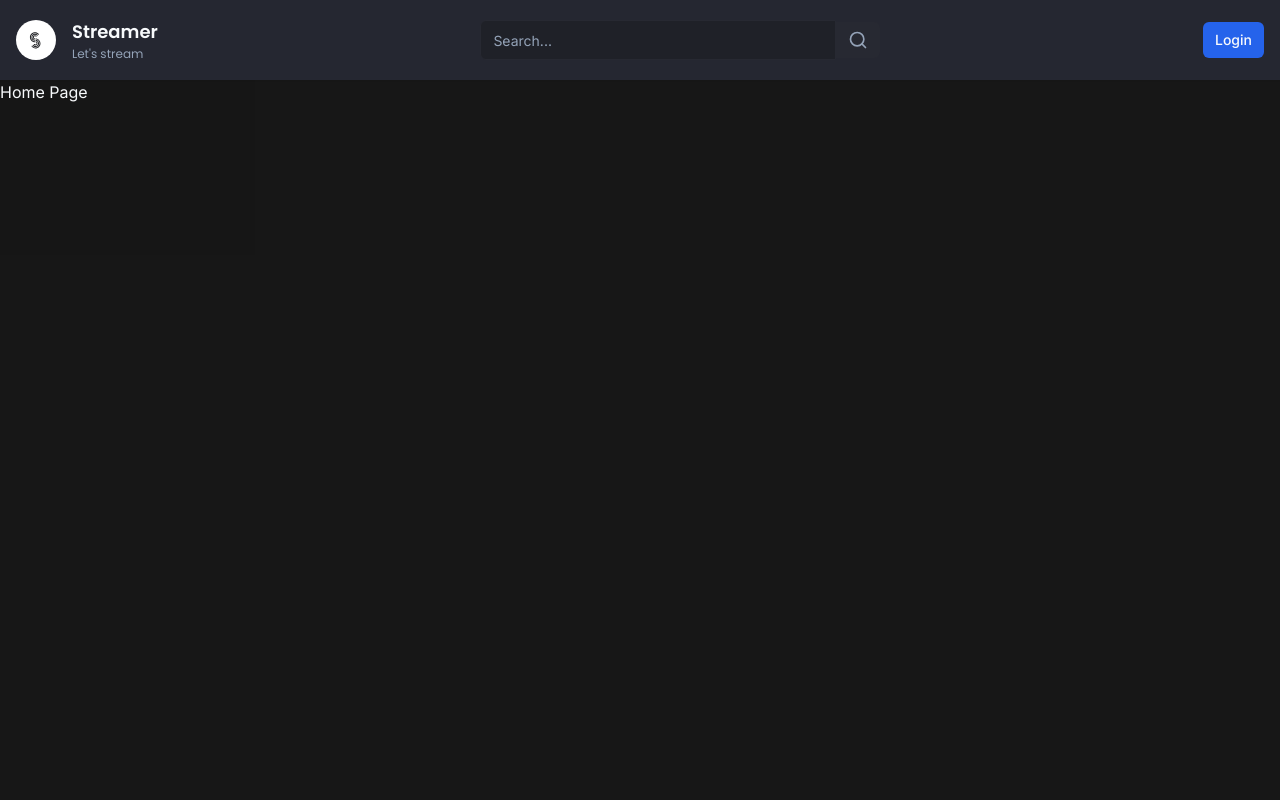
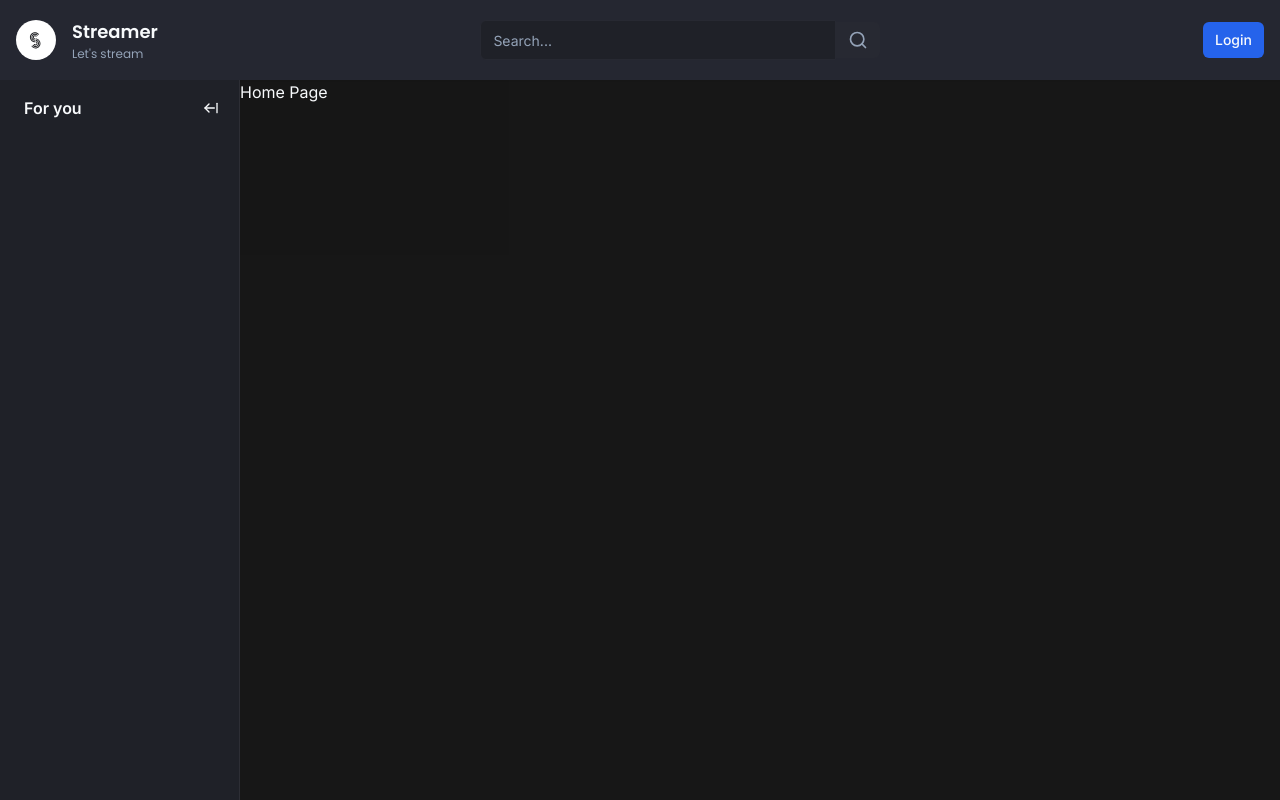
Before and after one commit to YashwanthKothakota9/streamer, a Next.js app: page / in a window 1280 px wide. Built offline with nearby package versions, Linux system fonts and the light colour scheme; no server answers.

Commit message:
feat/: Add resposnive sidebar

```diff
--- /dev/null
+++ b/app/(browse)/_components/container.tsx
@@ -0,0 +1,29 @@
+'use client';
+
+import { useEffect } from 'react';
+import { useMediaQuery } from 'usehooks-ts';
+
+import { cn } from '@/lib/utils';
+import { useSidebar } from '@/store/use-sidebar';
+
+export const Container = ({ children }: { children: React.ReactNode }) => {
+  const matches = useMediaQuery('(max-width: 1024px)');
+
+  const { collapsed, onExpand, onCollapse } = useSidebar((state) => state);
+
+  useEffect(() => {
+    if (matches) {
+      onCollapse();
+    } else {
+      onExpand();
+    }
+  }, [matches, onCollapse, onExpand]);
+
+  return (
+    <div
+      className={cn('flex-1', collapsed ? 'ml-[70px]' : 'ml-[70px] lg:ml-60')}
+    >
+      {children}
+    </div>
+  );
+};
--- /dev/null
+++ b/app/(browse)/_components/sidebar/index.tsx
@@ -0,0 +1,11 @@
+import { Toggle } from './toggle';
+import { Wrapper } from './wrapper';
+
+export const Sidebar = () => {
+  //Wrapper is responsible for collapsing the sidebar
+  return (
+    <Wrapper>
+      <Toggle />
+    </Wrapper>
+  );
+};
--- /dev/null
+++ b/app/(browse)/_components/sidebar/toggle.tsx
@@ -0,0 +1,40 @@
+'use client';
+
+import { Hint } from '@/components/hint';
+import { Button } from '@/components/ui/button';
+import { useSidebar } from '@/store/use-sidebar';
+import { ArrowLeftFromLine, ArrowRightFromLine, Divide } from 'lucide-react';
+
+export const Toggle = () => {
+  const { collapsed, onExpand, onCollapse } = useSidebar((state) => state);
+
+  const label = collapsed ? 'Expand' : 'Collapse';
+
+  return (
+    <>
+      {collapsed && (
+        <div className="hidden lg:flex w-full items-center justify-center pt-4 mb-4">
+          <Hint label={label} side="right" asChild>
+            <Button variant="ghost" className="h-auto p-2" onClick={onExpand}>
+              <ArrowRightFromLine className="h-4 w-4" />
+            </Button>
+          </Hint>
+        </div>
+      )}
+      {!collapsed && (
+        <div className="p-3 pl-6 mb-2 flex items-center w-full">
+          <p className="font-semibold text-primary">For you</p>
+          <Hint label={label} side="right" asChild>
+            <Button
+              onClick={onCollapse}
+              className="h-auto p-2 ml-auto"
+              variant="ghost"
+            >
+              <ArrowLeftFromLine className="h-4 w-4" />
+            </Button>
+          </Hint>
+        </div>
+      )}
+    </>
+  );
+};
--- /dev/null
+++ b/app/(browse)/_components/sidebar/wrapper.tsx
@@ -0,0 +1,23 @@
+'use client';
+
+import { cn } from '@/lib/utils';
+import { useSidebar } from '@/store/use-sidebar';
+
+type WrapperProps = {
+  children: React.ReactNode;
+};
+
+export const Wrapper = ({ children }: WrapperProps) => {
+  const { collapsed } = useSidebar((state) => state);
+
+  return (
+    <aside
+      className={cn(
+        'fixed left-0 flex flex-col w-60 h-full bg-background border-r border-[#2D2E35] z-50',
+        collapsed && 'w-[70px]'
+      )}
+    >
+      {children}
+    </aside>
+  );
+};
--- a/app/(browse)/layout.tsx
+++ b/app/(browse)/layout.tsx
@@ -1,10 +1,15 @@
 import { Navbar } from './_components/Navbar';
+import { Container } from './_components/container';
+import { Sidebar } from './_components/sidebar';
 
 const BrowseLayout = ({ children }: { children: React.ReactNode }) => {
   return (
     <>
       <Navbar />
-      <div className="flex h-full pt-20">{children}</div>
+      <div className="flex h-full pt-20">
+        <Sidebar />
+        <Container>{children}</Container>
+      </div>
     </>
   );
 };
--- /dev/null
+++ b/components/hint.tsx
@@ -0,0 +1,31 @@
+import {
+  Tooltip,
+  TooltipContent,
+  TooltipTrigger,
+  TooltipProvider,
+} from '@/components/ui/tooltip';
+
+interface HintProps {
+  label: string;
+  children: React.ReactNode;
+  asChild?: boolean;
+  side?: 'top' | 'bottom' | 'left' | 'right';
+  align?: 'start' | 'center' | 'end';
+}
+
+export const Hint = ({ label, children, asChild, side, align }: HintProps) => {
+  return (
+    <TooltipProvider>
+      <Tooltip delayDuration={0}>
+        <TooltipTrigger asChild={asChild}>{children}</TooltipTrigger>
+        <TooltipContent
+          className="text-black bg-white"
+          side={side}
+          align={align}
+        >
+          <p className="font-semibold">{label}</p>
+        </TooltipContent>
+      </Tooltip>
+    </TooltipProvider>
+  );
+};
--- /dev/null
+++ b/components/ui/tooltip.tsx
@@ -0,0 +1,30 @@
+"use client"
+
+import * as React from "react"
+import * as TooltipPrimitive from "@radix-ui/react-tooltip"
+
+import { cn } from "@/lib/utils"
+
+const TooltipProvider = TooltipPrimitive.Provider
+
+const Tooltip = TooltipPrimitive.Root
+
+const TooltipTrigger = TooltipPrimitive.Trigger
+
+const TooltipContent = React.forwardRef<
+  React.ElementRef<typeof TooltipPrimitive.Content>,
+  React.ComponentPropsWithoutRef<typeof TooltipPrimitive.Content>
+>(({ className, sideOffset = 4, ...props }, ref) => (
+  <TooltipPrimitive.Content
+    ref={ref}
+    sideOffset={sideOffset}
+    className={cn(
+      "z-50 overflow-hidden rounded-md border bg-popover px-3 py-1.5 text-sm text-popover-foreground shadow-md animate-in fade-in-0 zoom-in-95 data-[state=closed]:animate-out data-[state=closed]:fade-out-0 data-[state=closed]:zoom-out-95 data-[side=bottom]:slide-in-from-top-2 data-[side=left]:slide-in-from-right-2 data-[side=right]:slide-in-from-left-2 data-[side=top]:slide-in-from-bottom-2",
+      className
+    )}
+    {...props}
+  />
+))
+TooltipContent.displayName = TooltipPrimitive.Content.displayName
+
+export { Tooltip, TooltipTrigger, TooltipContent, TooltipProvider }
--- a/package.json
+++ b/package.json
@@ -13,6 +13,7 @@
     "@clerk/themes": "^1.7.9",
     "@prisma/client": "^5.7.0",
     "@radix-ui/react-slot": "^1.0.2",
+    "@radix-ui/react-tooltip": "^1.0.7",
     "class-variance-authority": "^0.7.0",
     "clsx": "^2.0.0",
     "lucide-react": "^0.298.0",
@@ -23,7 +24,9 @@
     "react-dom": "^18.2.0",
     "svix": "^1.15.0",
     "tailwind-merge": "^2.1.0",
-    "tailwindcss-animate": "^1.0.7"
+    "tailwindcss-animate": "^1.0.7",
+    "usehooks-ts": "^2.9.1",
+    "zustand": "^4.4.7"
   },
   "devDependencies": {
     "@types/node": "^20.10.4",
--- /dev/null
+++ b/store/use-sidebar.ts
@@ -0,0 +1,13 @@
+import { create } from 'zustand';
+
+interface SidebarStore {
+  collapsed: boolean;
+  onExpand: () => void;
+  onCollapse: () => void;
+}
+
+export const useSidebar = create<SidebarStore>((set) => ({
+  collapsed: false,
+  onExpand: () => set(() => ({ collapsed: false })),
+  onCollapse: () => set(() => ({ collapsed: true })),
+}));
```
Also changed, not shown: 1 other file (tests, documents, lock files or other folders).
